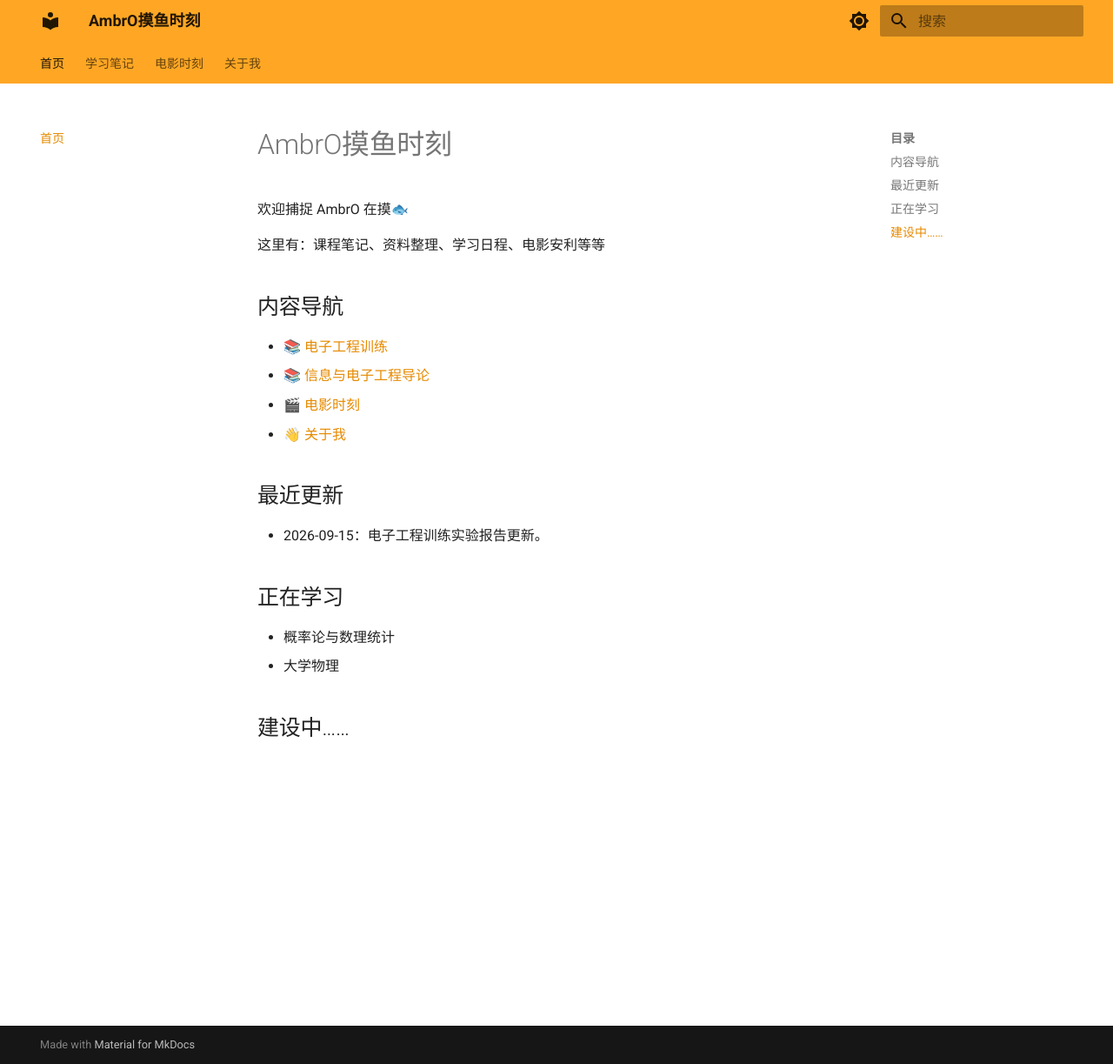
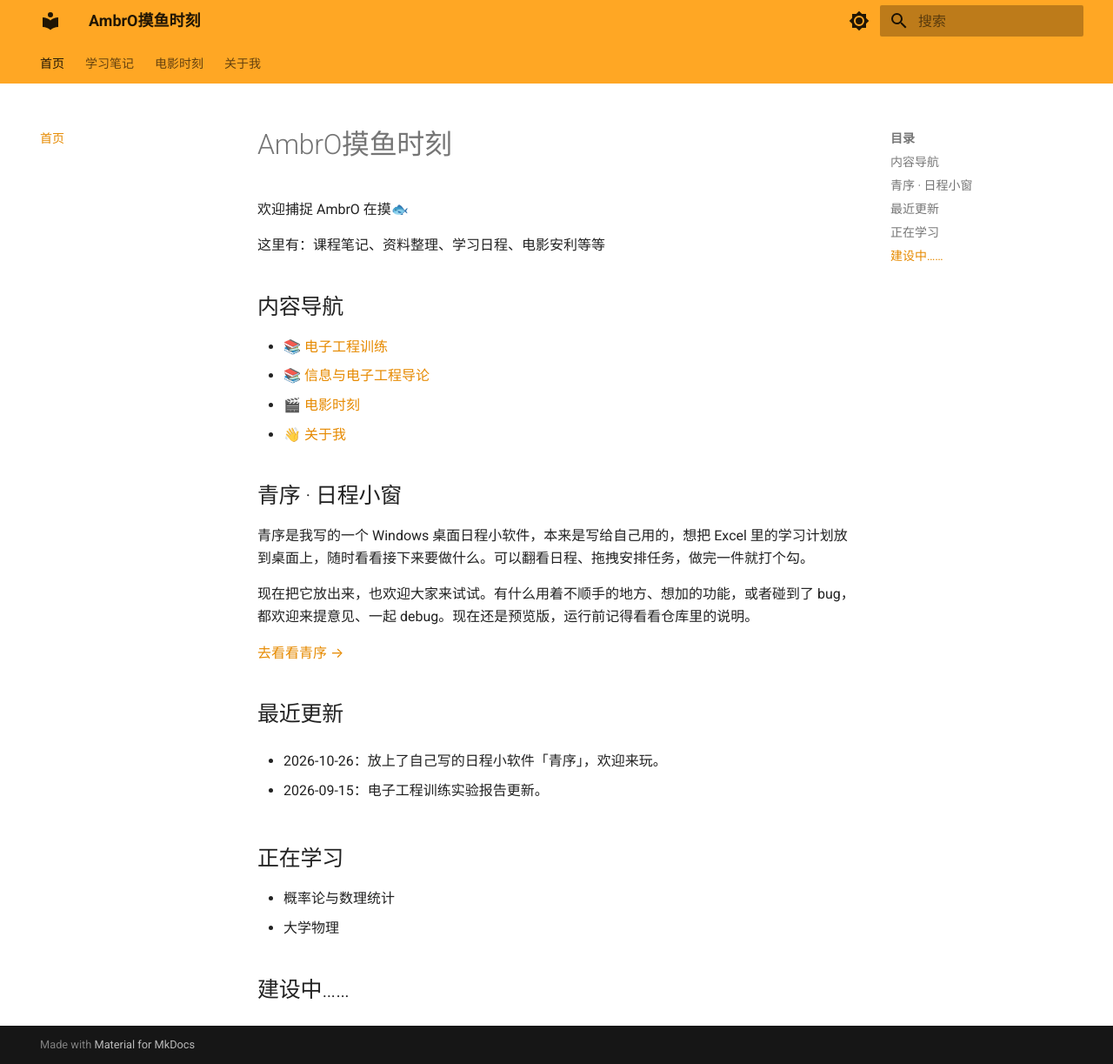
Before and after one commit to 7Ambrose/7Ambrose.github.io, an MkDocs documentation site: the page built from docs/index.md, in a window 1280 px wide and 1223 px high. Shown: the whole window at 87% size. Built offline with MkDocs 1.6.1 and Material for MkDocs 9.7.7, drawn with Linux system fonts in a browser that asks for light colours.

Commit message:
Introduce Qingxu schedule app on homepage

```diff
--- a/docs/index.md
+++ b/docs/index.md
@@ -12,7 +12,17 @@
 - 👋 [关于我](about.md)
 
 
+## 青序 · 日程小窗
+
+青序是我写的一个 Windows 桌面日程小软件，本来是写给自己用的，想把 Excel 里的学习计划放到桌面上，随时看看接下来要做什么。可以翻看日程、拖拽安排任务，做完一件就打个勾。
+
+现在把它放出来，也欢迎大家来试试。有什么用着不顺手的地方、想加的功能，或者碰到了 bug，都欢迎来提意见、一起 debug。现在还是预览版，运行前记得看看仓库里的说明。
+
+[去看看青序 →](https://github.com/7Ambrose/qingxu)
+
 ## 最近更新
+
+- 2026-10-26：放上了自己写的日程小软件「青序」，欢迎来玩。
 
 - 2026-09-15：电子工程训练实验报告更新。
 
```
